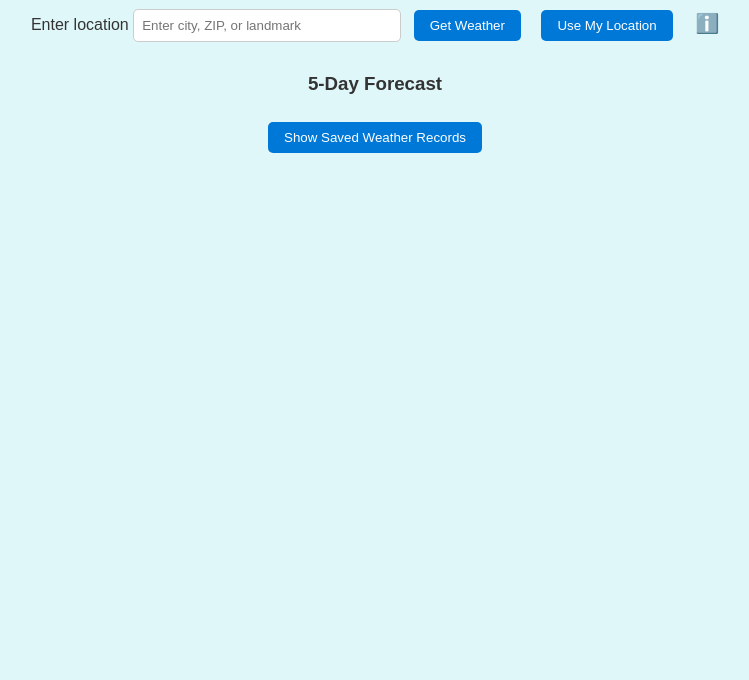
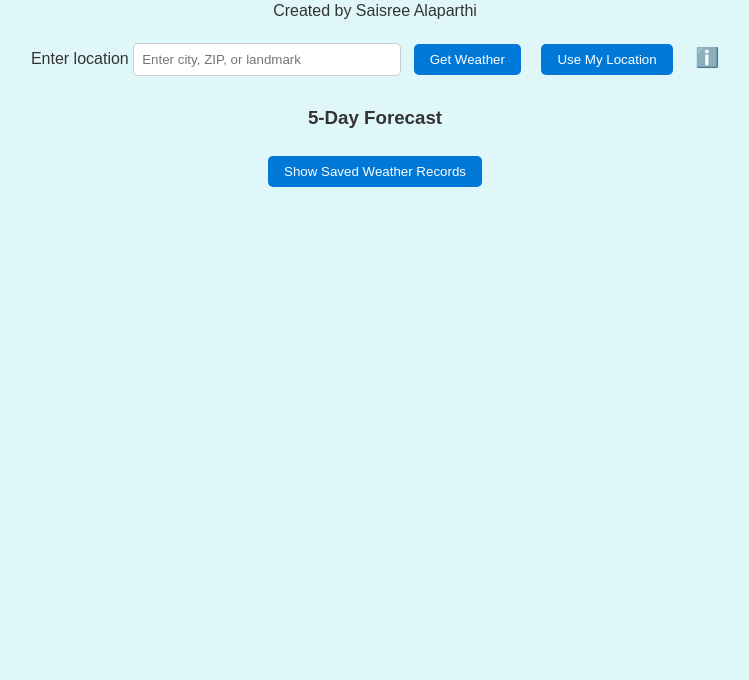
Before and after one commit to AlaparthiSaisree/WeatherApp, a website: page frontend/index.html in a window 1280 px wide. Shown: the part 120-800 px from the top of the page, without its empty margins (265-1014 px from the left). Drawn offline with Linux system fonts and the light colour scheme.

Commit message:
Update index.html

```diff
--- a/frontend/index.html
+++ b/frontend/index.html
@@ -8,7 +8,7 @@
 </head>
 <body>
   <h1>🌤️ Weather App</h1>
-
+  <p> Created by Saisree Alaparthi </p>
   <!-- Controls -->
   <div class="controls">
     <label for="locationInput" class="sr-only">Enter location</label>
```
